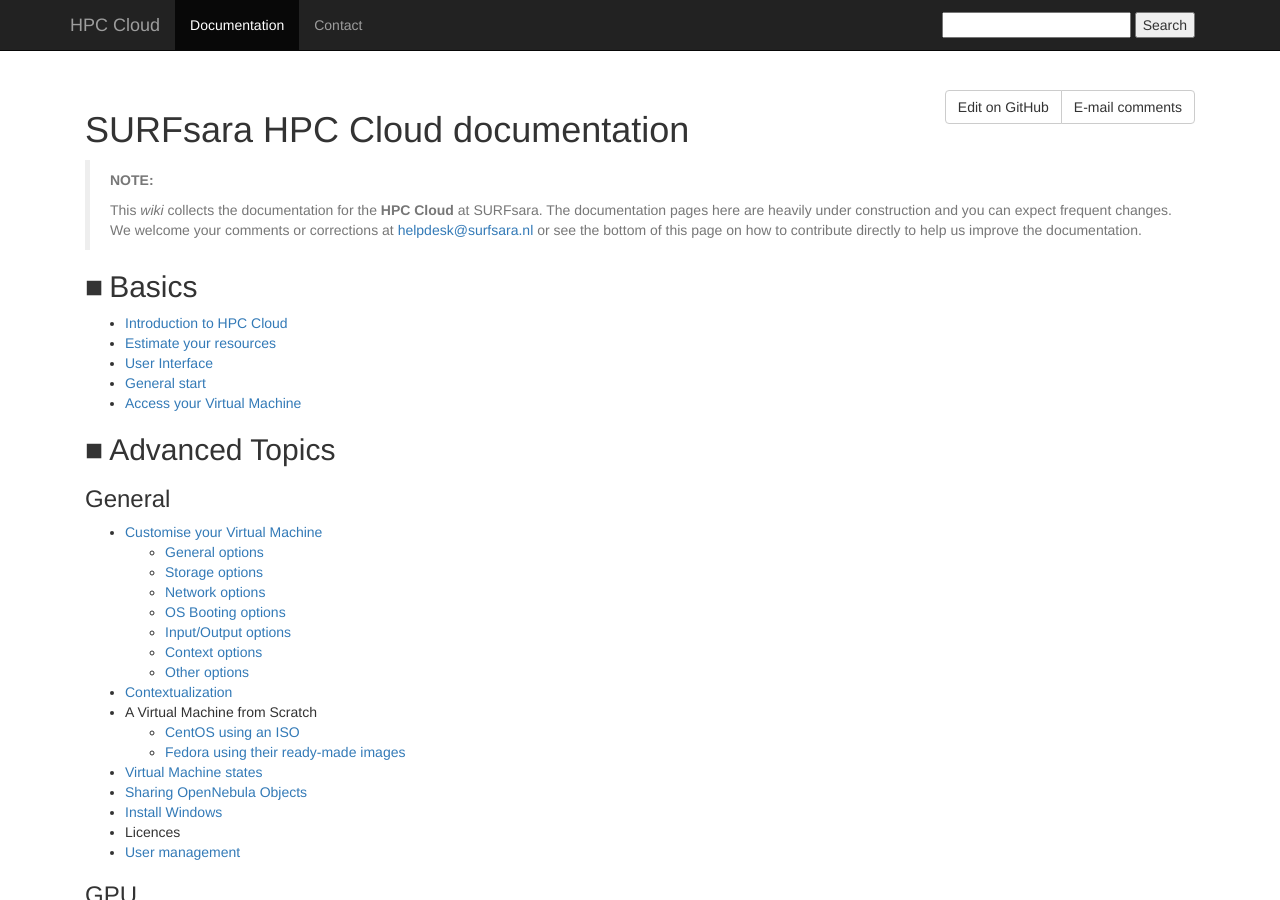
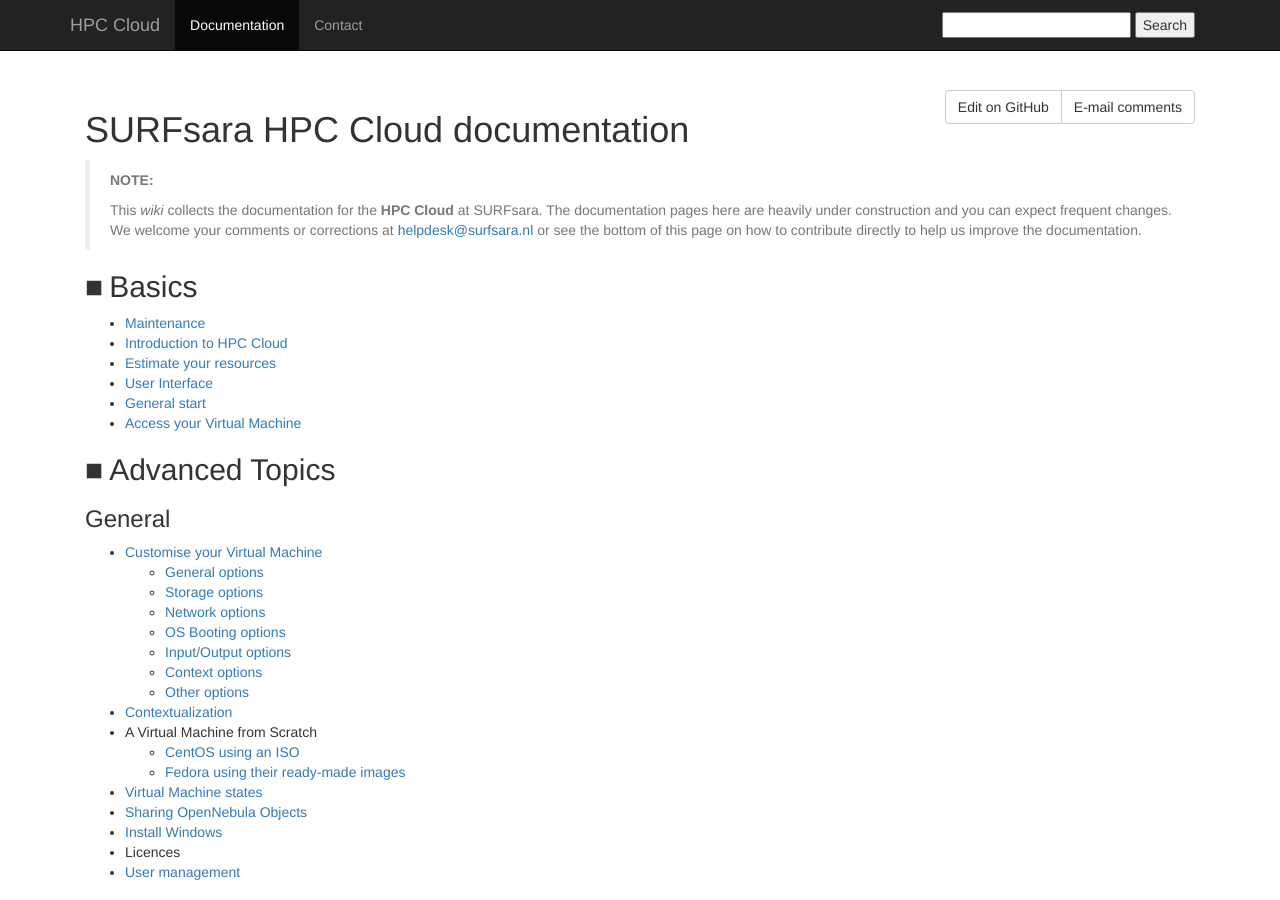
Before and after one commit to sara-nl/clouddocs, a Jekyll site: the page built from index.markdown, in a window 1280 px wide and 900 px high. Built offline with Jekyll 4.4.1, drawn with Linux system fonts in a browser that asks for light colours; nearby versions of some CDN libraries.

Commit message:
Update index.markdown

```diff
--- a/index.markdown
+++ b/index.markdown
@@ -11,6 +11,7 @@
 
 
 ## Basics
+- [Maintenance](calendar-overview)
 - [Introduction to HPC Cloud](introduction-to-hpc-cloud)
 - [Estimate your resources](estimate-your-resources)
 - [User Interface](user-interface)
```
